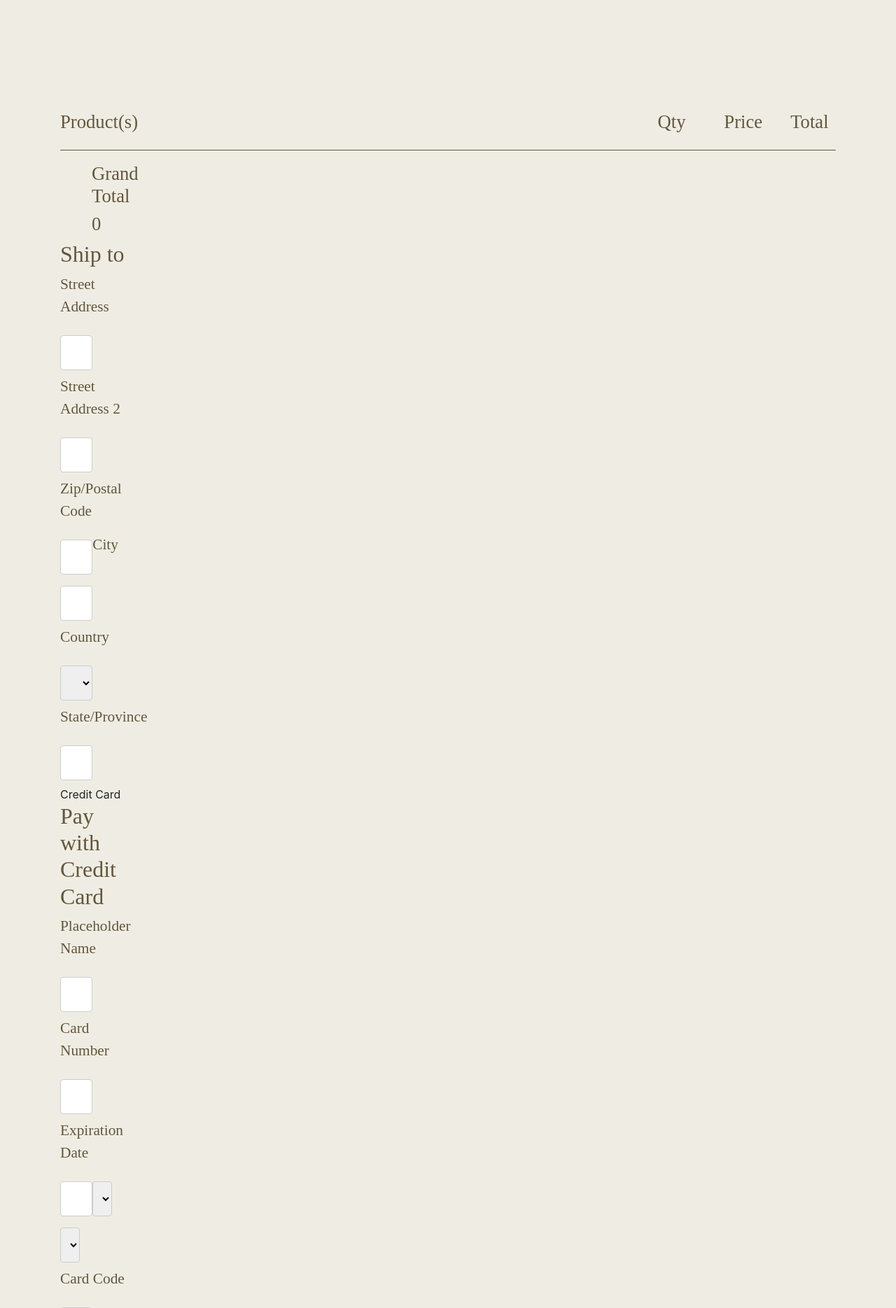
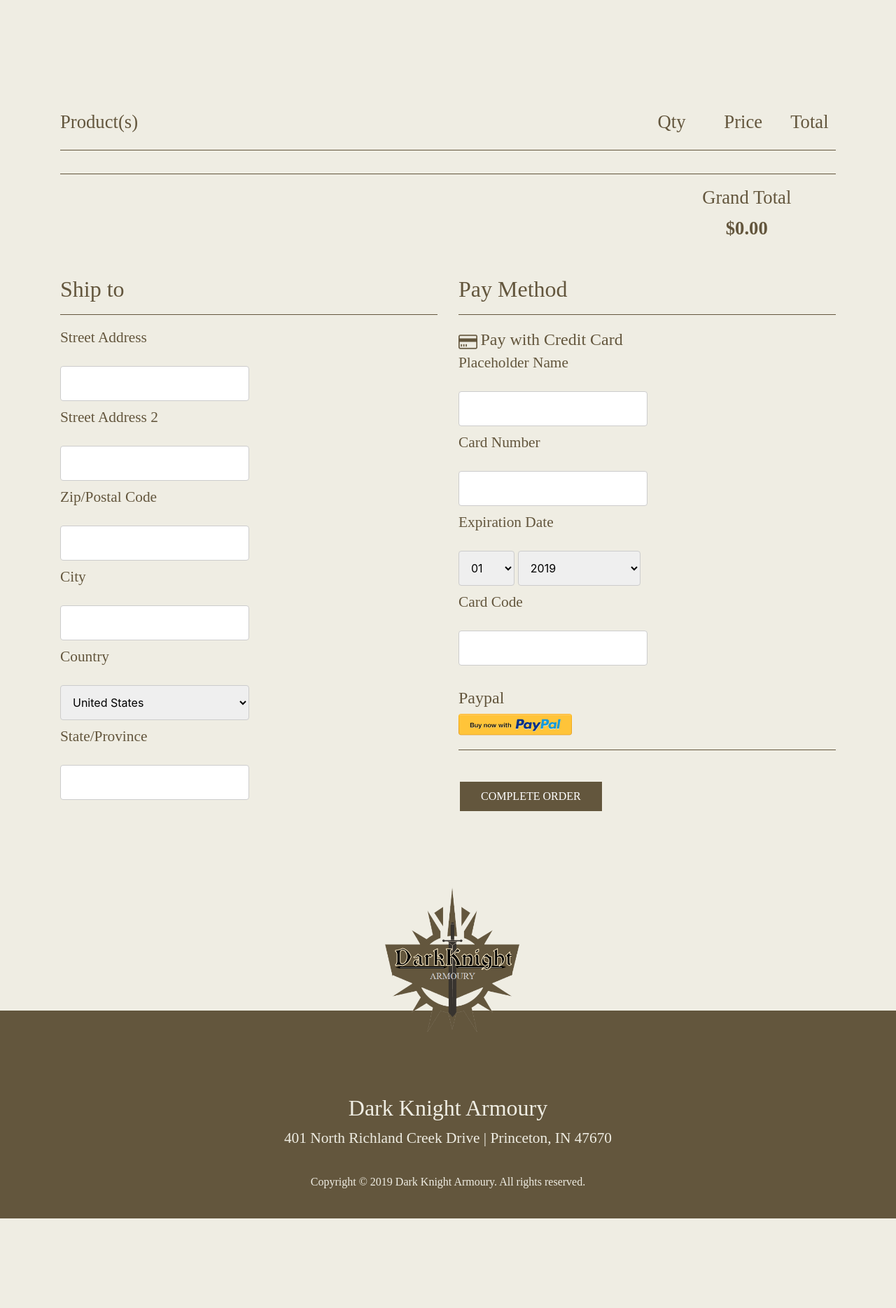
Before and after one commit to Luooyi/dk_armoury_pm, a PHP site: page /cart.php in a window 1280 px wide. Shown: the part 380-2249 px from the top of the page at 70% size. After the commit the page ends 2121 px from the top, so only its background shows below. Run offline with PHP 8.4, Linux system fonts and the light colour scheme; the visitor is signed in with stand-in values (Sample User, id 1); data that the repository does not hold is empty.

Commit message:
Add files via upload

```diff
--- a/article.php
+++ b/article.php
@@ -23,7 +23,7 @@
 	<div class="container">
 		<div class = "row">
 			<div class="col">
-			<img src="imgs/articles/<?php echo $row['idItem'];?>_1.png" alt="Armour" class ="center" style="width:80%">
+			<img src="imgs/articles/<?php echo $row['idItem'];?>_1.png" alt="Armour" class ="center zoom" style="width:80%">
 			</div>
 				<div class="col">
 				<div class="col-md-12">
--- a/cart.php
+++ b/cart.php
@@ -37,50 +37,75 @@
 				</a>
             </div>
            	<div class="col-md-2">
-					<a href="">
+				<a href="article.php?IDArticle=<?php echo $row['idItem'];?>">
 				<img src="imgs/articles/<?php echo $row['idItem'];?>_1.png" alt="articlescart" class ="center" style="width:50%">
 				</a>
 			</div>
-					<div class="col-md-6">
-           		    <h2 style=" font-family: Mongolian Baltic; font-size: 20pt;color: #63563D;"><?php echo $row['nameItem'];?></h2>
+			<div class="col-md-6">	<a href="article.php?IDArticle=<?php echo $row['idItem'];?>">
+           		<h2 style=" font-family: Mongolian Baltic; font-size: 20pt;color: #63563D;"><?php echo $row['nameItem'];?></h2></a>
            	</div>
            	<div class="col-md-1">
            		<h2 style=" font-family: Mongolian Baltic; font-size: 20pt;color: #63563D;"><?php echo $row['quantityCart'];?></h2>
            	</div>
            	<div class="col-md-1">
-           		    <h2 style=" font-family: Mongolian Baltic; font-size: 20pt;color: #63563D;"><?php echo $row['priceItem'];?></h2>
+           		<h2 style=" font-family: Mongolian Baltic; font-size: 20pt;color: #63563D;">$<?php echo $row['priceItem'];?>.00</h2>
            	</div>
 			<div class="col-md-1">
-           		    <h2 style=" font-family: Mongolian Baltic; font-size: 20pt;color: #63563D;"><?php echo $row['totalCart'];?></h2>
+           		<h2 style=" font-family: Mongolian Baltic; font-size: 20pt;color: #63563D;">$<?php echo $row['totalCart'];?>.00</h2>
            	</div>
 		</div>
 
 
 		<?php } ?>
-		<div class="col-md-1">
-
-		<div class="col">
-							<div class ="col-md-9">
+		<div class="row">
+		<div class="col-md-12">
+			<hr/>
 			</div>
-					<div class ="col-md-3">
-					<h2 style=" font-family: Mongolian Baltic; font-size: 20pt;color: #63563D;">Grand Total</h2>
-				<h2 style=" font-family: Mongolian Baltic; font-size: 20pt;color: #63563D;"><?php echo $total;?></h2>
+			<div class="col-md-3">
 			</div>
 
+			<div class ="col-md-6">
 			</div>
-			<div class ="row">
+
+			<div class ="col-md-3 text-center">
+				<h2 style="font-family: Mongolian Baltic; font-size: 20pt;color: #63563D;">Grand Total</h2><span style=" font-family: Mongolian Baltic; font-weight: bold; font-size: 20pt;color: #63563D;"> $<?php echo $total;?>.00</span>
+			</div>
+		</div>
+
+		</br></br>
+
+		<div class="row">
+			<div class="col-md-6">
 				<h2 class = "h2">Ship to</h2>
+				<hr/>
+				<div class="row">
+						<div class="col-md-12">
 							<p class = "p">Street Address</p>
 							<input type="text" class ="input_account" id="street_adress" name="street_adress" value = "<?php echo $row['street_adress'];?>">
+						</div>
+				</div>
+				<div class="row">
+						<div class="col-md-12">
 							<p class = "p">Street Address 2</p>
 							<input type="text" class ="input_account" id="street_adresstwo" name="street_adresstwo" value = "<?php echo $row['street_adresstwo'];?>">
+						</div>
+				</div>
+				<div class="row">
+						<div class="col-md-12">
 							<p class = "p">Zip/Postal Code</p>
 							<input type="text" class ="input_account" id="zip_code" name="zip_code" value = "<?php echo $row['zip_code'];?>">
+						</div>
+				</div>
+				<div class="row">
+						<div class="col-md-12">
 							<p class = "p">City</p>
 							<input type="text" class ="input_account" id="city" name="city" value = "<?php echo $row['city'];?>">
+						</div>
+				</div>
+				<div class="row">
+						<div class="col-md-12">
 							<p class = "p">Country</p>
 						<select class="form-control-large" id="country" name="country" selected="<?php echo $row['country'];?>">
-						<option> Country </option>
 								<option value="United States"								<?php echo ($row['country']=="United States"								) ? 'selected="selected"': ''; ?>>United States</option>
 								<option value="United Kingdom"								<?php echo ($row['country']=="United Kingdom"								) ? 'selected="selected"': ''; ?>>United Kingdom</option>
 								<option value="Afghanistan"									<?php echo ($row['country']=="Afghanistan"									) ? 'selected="selected"': ''; ?>>Afghanistan</option>
@@ -323,19 +348,44 @@
 								<option value="Zambia"										<?php echo ($row['country']=="Zambia"										) ? 'selected="selected"': ''; ?>>Zambia</option>
 								<option value="Zimbabwe"									<?php echo ($row['country']=="Zimbabwe"									) ? 'selected="selected"': ''; ?>>Zimbabwe</option>
 						</select>
+						</div>
+				</div>
+				<div class="row">
+						<div class="col-md-12">
 							<p class = "p">State/Province</p>
 							<input type="text" class ="input_account" id="state" name="state" value = "<?php echo $row['state'];?>">
+						</div>
+				</div>
+			</div>
+			<div class="col-md-6">
+				<h2 class = "h2">Pay Method</h2>
+				<hr/>
+				<div class="row">
+					<div class="col-md-12">
+					<img src="imgs/credit_card.png" alt="credicardimg" class ="center" style="width:5%;"> <span style = "color: #63563D; font-size: 18.0pt;font-family: Mongolian Baiti;">Pay with Credit Card</span>
 
-
-		</img src="imgs/credit_card.png" alt="ccard" class ="center" style="width:50%">Credit Card
-		<h2 class = "h2">Pay with Credit Card</h2>
+					</div>
+				</div>
+				<div class="row">
+					<div class="col-md-12">
 						<p class = "p">Placeholder Name</p>
 						<input type="text" class ="input_account" id="cardholdername" name="cardholdername" value = "">
+					</div>
+				</div>
+				<div class="row">
+					<div class="col-md-12">
 						<p class = "p">Card Number</p>
 						<input type="text" class ="input_account" id="cardholdername" name="cardholdername" value = "">
+					</div>
+				</div>
+				<div class="row">
+					<div class="col-md-12">
 					<p class = "p">Expiration Date</p>
-		<input type="text" class ="input_account" id="cardholdername" name="cardholdername" value = "">
-		<select class="form-control-medium" id="exp_dateone" name="exp_dateone" value = "">
+					</div>
+				</div>
+				<div class="row">
+					<div class="col-md-4">
+					<select class="form-control-large" id="exp_dateone" name="exp_dateone" value = "">
 							<option value="01"<?php echo ($row['exp_dateone']== 1) ? 'selected="selected"': ''; ?>>01</option>
 							<option value="02"<?php echo ($row['exp_dateone']== 2) ? 'selected="selected"': ''; ?>>02</option>
 							<option value="03"<?php echo ($row['exp_dateone']== 3) ? 'selected="selected"': ''; ?>>03</option>
@@ -349,7 +399,9 @@
 							<option value="11"<?php echo ($row['exp_dateone']== 11) ? 'selected="selected"': ''; ?>>11</option>
 							<option value="12"<?php echo ($row['exp_dateone']== 12) ? 'selected="selected"': ''; ?>>12</option>
 					</select>
-			<select class="form-control-mediumshort" id="exp_date" name="exp_date" value = "">
+					</div>
+					<div class="col-md-8">
+					<select class="form-control-large" style = "margin-left: -30%;" id="exp_date" name="exp_date" value = "">
 							    	<option value="2019"<?php echo ($row['exp_date']== 2019) ? 'selected="selected"': ''; ?>>2019</option>
 							        <option value="2018"<?php echo ($row['exp_date']== 2018) ? 'selected="selected"': ''; ?>>2020</option>
     								<option value="2017"<?php echo ($row['exp_date']== 2017) ? 'selected="selected"': ''; ?>>2021</option>
@@ -367,15 +419,30 @@
     								<option value="2005"<?php echo ($row['exp_date']== 2005) ? 'selected="selected"': ''; ?>>2033</option>
 
 					</select>
+					</div>
+				</div>
+				<div class="row">
+					<div class="col-md-12">
 						<p class = "p">Card Code</p>
 						<input type="text" class ="input_account" id="cardcode" name="cardcode" value = "">
-
+					</div>
+				</div>
+				<div class="row">
+				<div class="col-md-12">
+				</br>
+				<h2 style = "color: #63563D; font-size: 18.0pt;font-family: Mongolian Baiti;">Paypal</h2>
+				<a href ="https://www.paypal.com/mx/home">
+				<img src="imgs/paypal.png" alt="credicardimg" class ="center" style="width:30%;"></a>
+				<hr/>
+					</div>
+					<div class="col-md-12">
+					</br>
 						<a href="purchase.php" class="mybutton-medium" allign="right"> COMPLETE ORDER</a>
 					</div>
 				</div>
 			</div>
-
-
+		</div>
+</div>
 <?php include "main_footpage.php";?>
 </body>
 
--- a/main_footpage.php
+++ b/main_footpage.php
@@ -1,3 +1,13 @@
+<script>
+$(document).ready(function(){
+    $('.zoom').hover(function() {
+        $(this).addClass('transition');
+    }, function() {
+        $(this).removeClass('transition');
+    });
+});
+</script>
+
 <pre> </pre>
 	<div class ="footer">
 	<a href="index.php"><img src="imgs/DKA_Logo.png" class="rounded mx-auto d-block" alt="Logo" style="top: -60%; left: 43%;width:15%;position:absolute"></a>
--- a/purchase.php
+++ b/purchase.php
@@ -45,6 +45,10 @@
 
 
 	$conn->close();
+	echo'<script type="text/javascript">
+alert("Thank you for your purchase!");
+window.location.href="index.php";
+</script>';
 	//header("location: cart.php");
 ?>
 
--- a/save.php
+++ b/save.php
@@ -28,7 +28,12 @@
 		echo "Error: " . $sql . "<br>" . $conn->error;
 	}
 
+
 	$conn->close();
+	echo'<script type="text/javascript">
+	alert("An email has been sent for your confirmation!");
+	window.location.href="index.php";
+	</script>';
 ?>
 
 <html lang="es">
```
Lines whose indentation alone changed are shown as unchanged.
